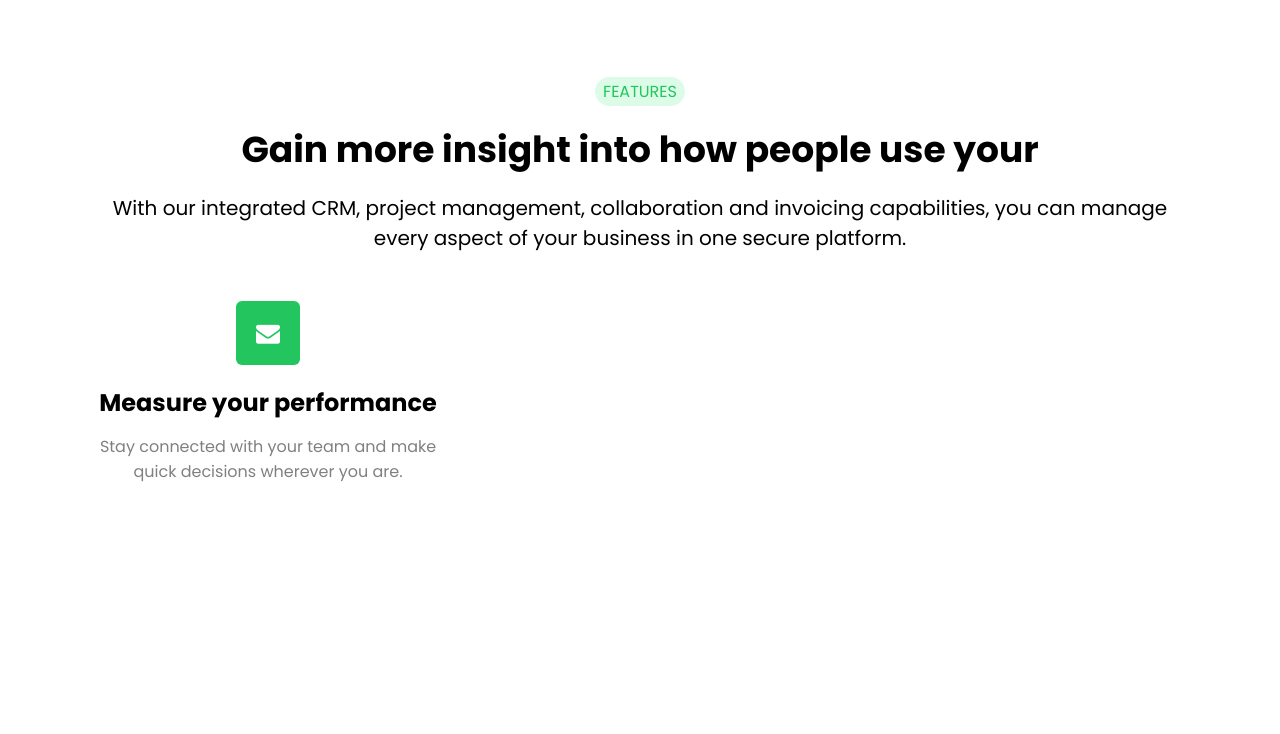
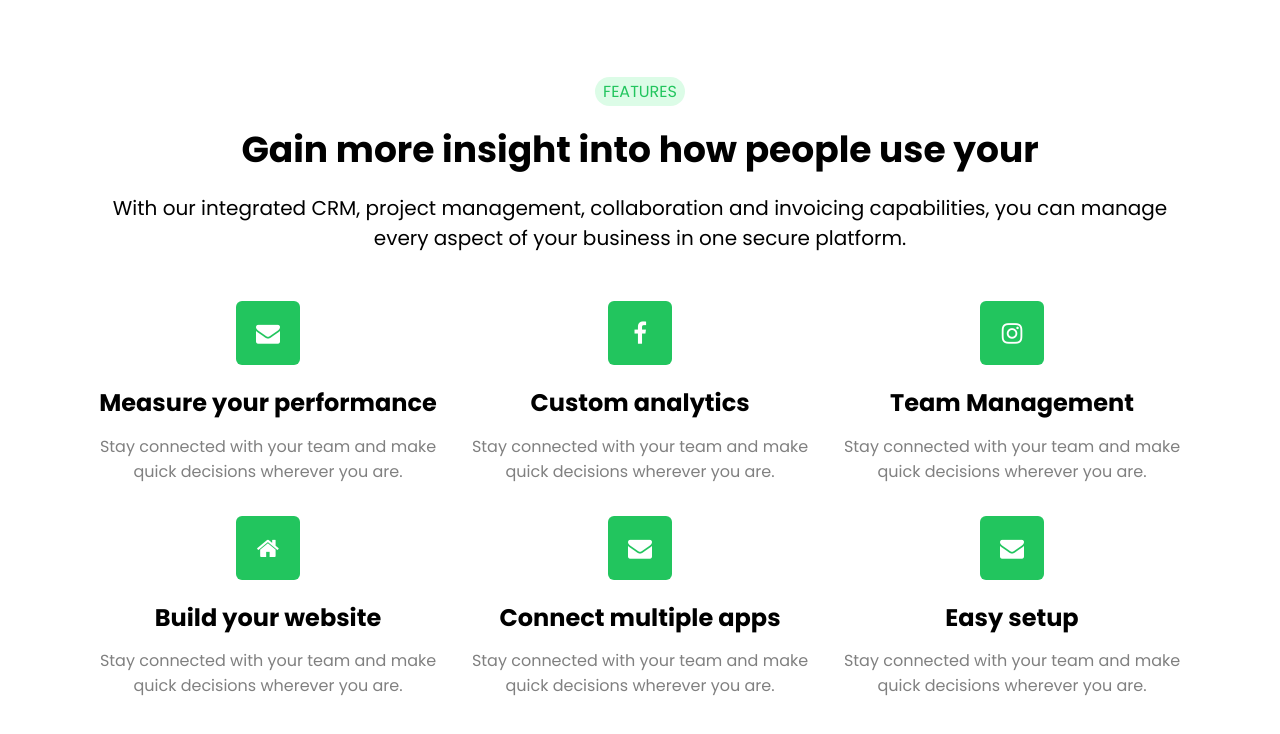
Before and after one commit to MariusCodeAcademy/feu2-09_r_styled_components_css, a React (Vite) app: page / in a window 1280 px wide. Shown: the top 734 px of the page. Built offline with nearby package versions, Linux system fonts and the light colour scheme.

Commit message:
resposive grid

```diff
--- a/src/components/gainMore/GainMore.jsx
+++ b/src/components/gainMore/GainMore.jsx
@@ -66,11 +66,14 @@ function GainMore(props) {
         />
         <Grid cols='3'>
           {/* mapinti sectionData.gainCards ir gaminti SingleCard elementus */}
-          <SingleCard
-            icon={sectionData.gainCards[0].icon}
-            title={sectionData.gainCards[0].title}
-            text={sectionData.gainCards[0].descr}
-          />
+          {sectionData.gainCards.map((gObj) => (
+            <SingleCard
+              key={gObj.id}
+              icon={gObj.icon}
+              title={gObj.title}
+              text={gObj.descr}
+            />
+          ))}
         </Grid>
       </Container>
     </Section>
--- a/src/components/styled/UI.styled.js
+++ b/src/components/styled/UI.styled.js
@@ -21,6 +21,12 @@ export const Grid = styled.ul`
   gap: 1rem;
   list-style: none;
   padding-left: 0;
+  @media screen and (max-width: 800px) {
+    grid-template-columns: repeat(2, 1fr);
+  }
+  @media screen and (max-width: 500px) {
+    grid-template-columns: repeat(1, 1fr);
+  }
 `;
 // Susikurti SingleCard componenta naudojan styled components
 
```
